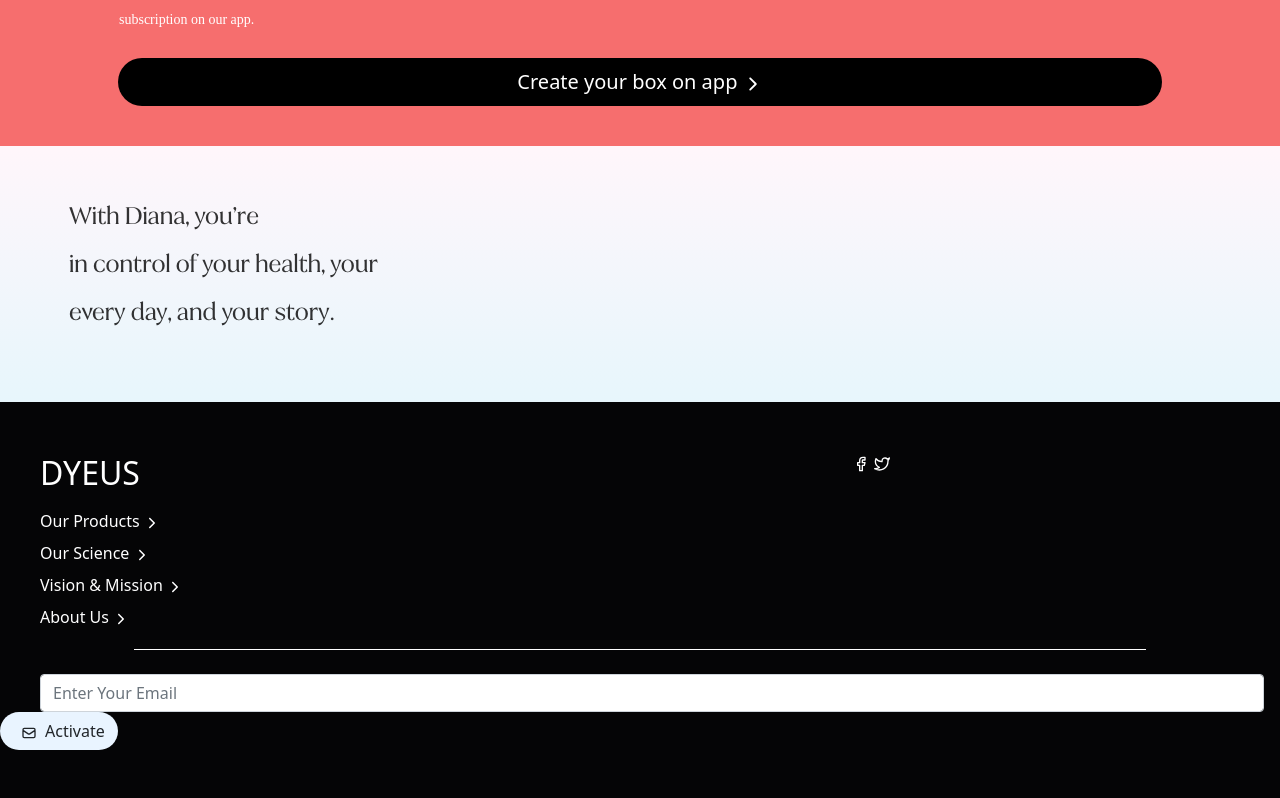
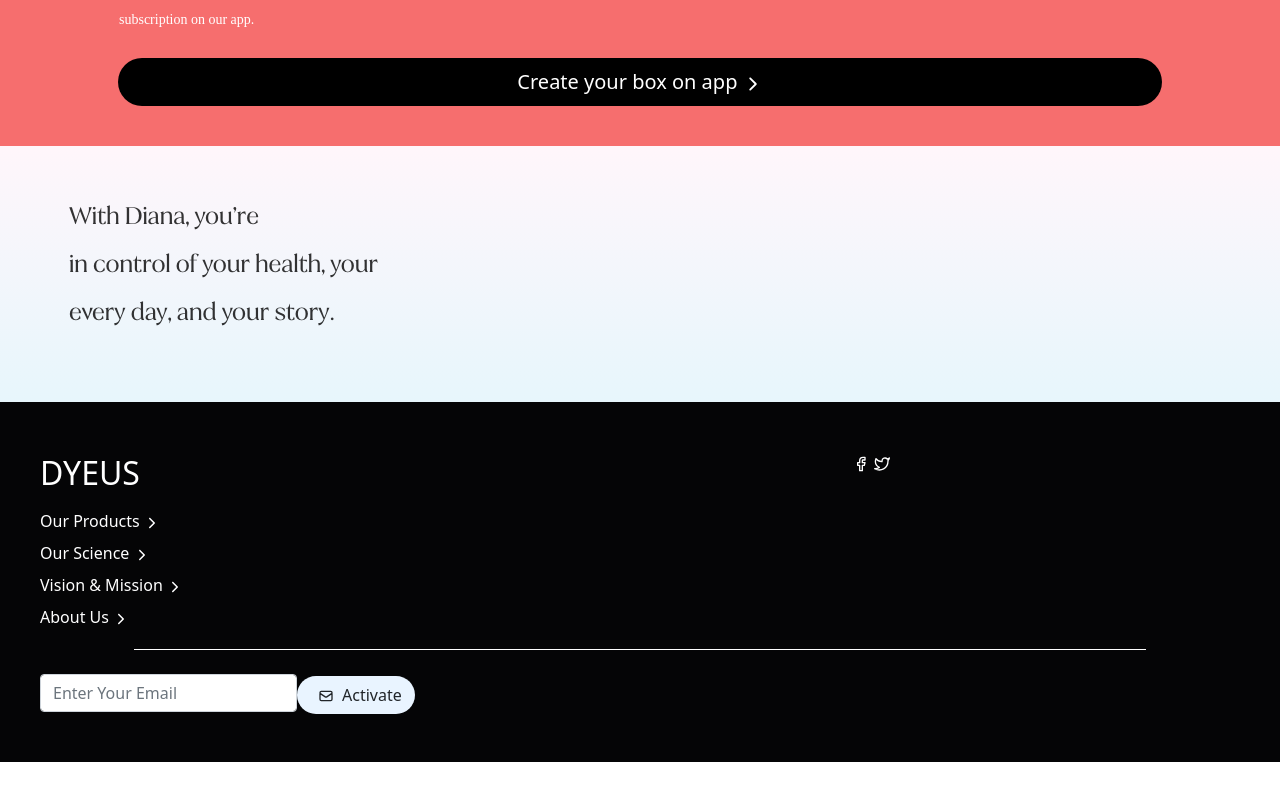
Before and after one commit to vardhanreddy27/Dyeus, a React (Create React App) app: page / in a window 1280 px wide. Shown: the part 8115-8913 px from the top of the page. After the commit the page ends 8877 px from the top, so only its background shows below. Built offline with nearby package versions, Linux system fonts and the light colour scheme.

Commit message:
newsletter errors

```diff
--- a/src/index.css
+++ b/src/index.css
@@ -268,7 +268,7 @@ background-color: #050506!important;
         opacity: 1!important;      }
         .in{
           padding-left: 2.5rem;
-          padding-right: 1rem;
+          display: inline-block!important;
         }
         .btn-c{background-color: rgb(233, 244, 255, 1)!important;
         border-radius: 5rem!important;}
```
